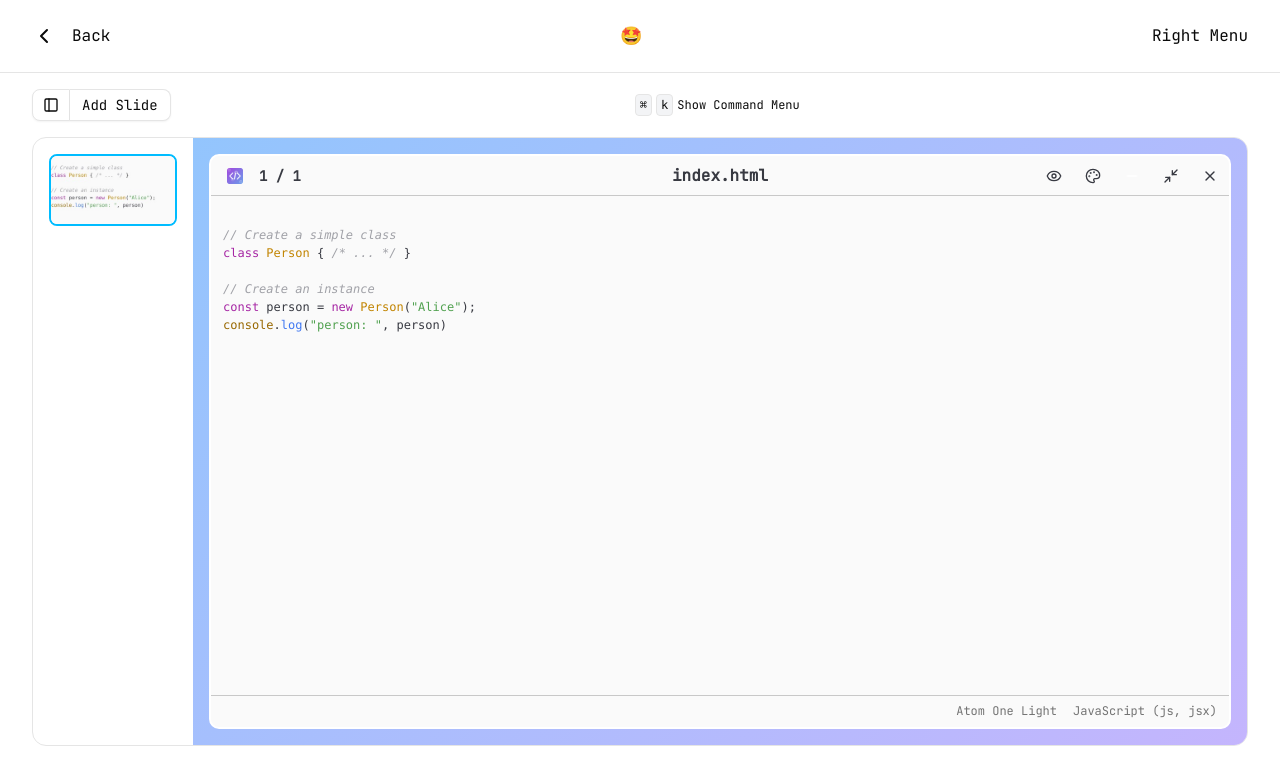
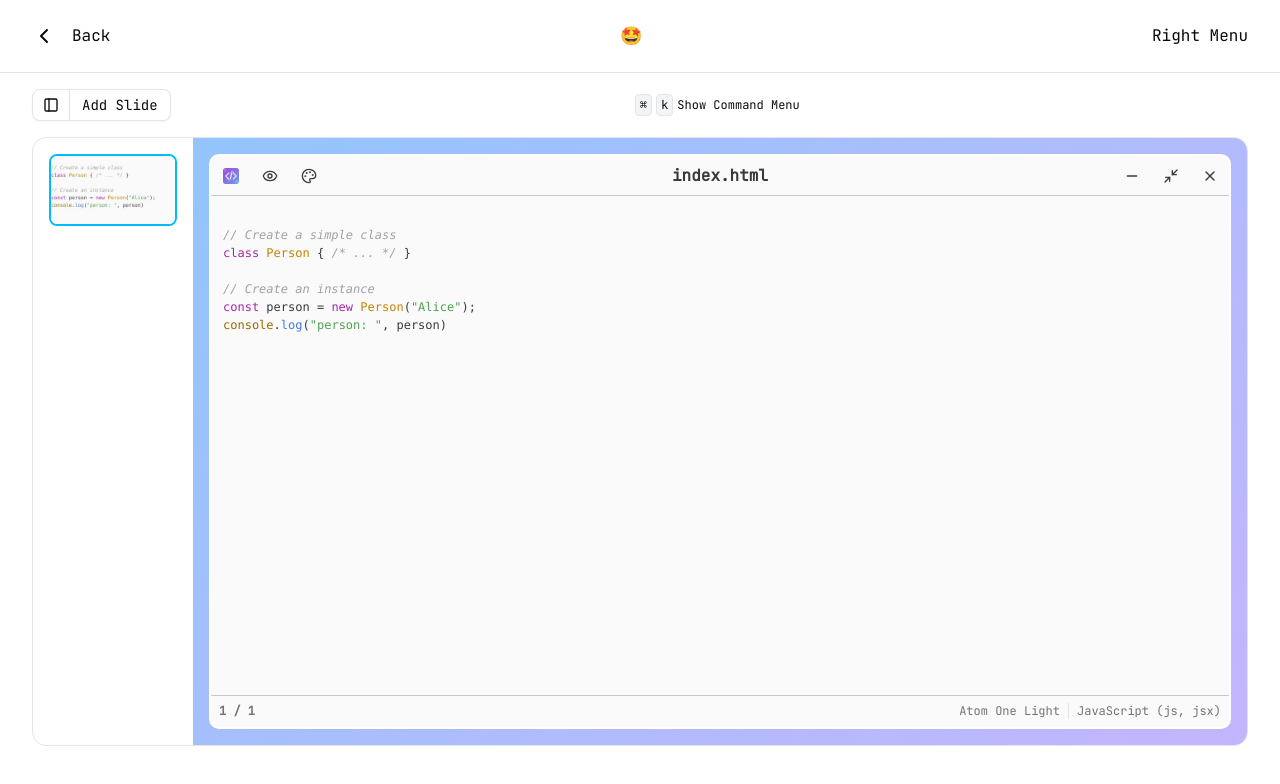
Before and after one commit to Novsochetra/dev-utils, a React (Vite) app: page /animate-code in a window 1280 px wide. Shown: the top 784 px of the page. Built offline with nearby package versions, Linux system fonts and the light colour scheme.

Commit message:
fix(animate-code): broke layout animate code on small screen & rearrange layout also

```diff
--- a/src/mini-apps/animate-code/screens/components/animate-code-status-bar.tsx
+++ b/src/mini-apps/animate-code/screens/components/animate-code-status-bar.tsx
@@ -7,10 +7,10 @@ import {
   CommandItem,
   CommandList,
 } from "@/vendor/shadcn/components/ui/command";
-import { useAtom, useSetAtom } from "jotai";
+import { useAtom, useAtomValue, useSetAtom } from "jotai";
 import { useHotkeys } from "react-hotkeys-hook";
 
-import { AppState } from "../../state/state";
+import { AppState, slideLengthAtom } from "../../state/state";
 import { Separator } from "@/vendor/shadcn/components/ui/separator";
 import {
   supportedHighlightJsLanguages,
@@ -24,13 +24,26 @@ const languages = supportedHighlightJsLanguages?.map((v) => ({
 
 export const AnimateCodeStatusBar = React.memo(() => {
   return (
-    <div className="w-full h-8 flex px-1 border-t border-t-black/20">
-      <div className="flex flex-1"></div>
-      <div className="flex flex-1"></div>
-      <div className="flex flex-1 items-center justify-end">
+    <div className="max-h-8 flex flex-1 px-2 border-t border-t-black/20 gap-4">
+      <LeftStatusBar />
+
+      <div className="flex flex-1 min-w-0 gap-2 justify-end items-center">
         <ChangeThemeStatusBarItem />
+        <div className="h-4 w-[1px] bg-border" />
         <ChangeLanguangeStatusBarItem />
       </div>
+    </div>
+  );
+});
+
+export const LeftStatusBar = React.memo(() => {
+  const previewSlideIdx = useAtomValue(AppState.previewSlideIdx);
+  const totalSlides = useAtomValue(slideLengthAtom);
+  return (
+    <div className="flex items-center overflow-hidden truncate shrink-0">
+      <p className="text-xs text-muted-foreground font-bold whitespace-nowrap overflow-hidden truncate text-ellipsis">
+        {(previewSlideIdx || 0) + 1} / {totalSlides}
+      </p>
     </div>
   );
 });
@@ -77,17 +90,10 @@ export const ChangeThemeStatusBarItem = React.memo(() => {
   }, [editorTheme]);
 
   return (
-    <div>
-      <div
-        className="px-2 py-1 hover:bg-black/20 rounded-sm"
-        onClick={() => {
-          setOpen(true);
-        }}
-      >
-        <p className="text-muted-foreground text-xs line-clamp-1 truncate">
+    <div className="flex min-w-0" onClick={() => setOpen(true)}>
+      <p className="text-muted-foreground text-xs line-clamp-1 truncate text-ellipsis">
         {editorThemeLabel}
       </p>
-      </div>
 
       <CommandDialog
         open={open}
@@ -158,17 +164,15 @@ export const ChangeLanguangeStatusBarItem = React.memo(() => {
   }, [previewLanguage]);
 
   return (
-    <div>
     <div
-        className="px-2 py-1 hover:bg-black/20 rounded-sm"
+      className="flex min-w-0"
       onClick={() => {
         setOpen(true);
       }}
     >
-        <p className="text-muted-foreground text-xs line-clamp-1 truncate">
+      <p className="text-muted-foreground text-xs whitespace-nowrap overflow-hidden text-ellipsis">
         {previewLanguageLabel}
       </p>
-      </div>
 
       <CommandDialog
         open={open}
--- a/src/mini-apps/animate-code/screens/components/toolbar.tsx
+++ b/src/mini-apps/animate-code/screens/components/toolbar.tsx
@@ -14,7 +14,7 @@ import {
   XIcon,
 } from "lucide-react";
 
-import { AppState, slideLengthAtom, store } from "../../state/state";
+import { AppState, store } from "../../state/state";
 import { AppActions } from "../../state/actions";
 import {
   Mode,
@@ -104,7 +104,7 @@ export const Toolbar = memo(
         <div className="flex h-10 w-full border-b border-b-black/20">
           {isApplePlatform() ? <LeftMacToolbar /> : <LeftToolbar />}
 
-          <div className="flex flex-1 items-center justify-center px-4">
+          <div className="flex flex-1 items-center justify-center px-4 shrink-0 box-border">
             <ToolbarTitle />
           </div>
 
@@ -116,26 +116,15 @@ export const Toolbar = memo(
 );
 
 export const RightToolbar = memo(() => {
-  const {
-    enableButtonChangeBackground,
-    enableButtonPlay,
-    enableButtonMinimize,
-    enableButtonResize,
-    enableButtonPreview,
-  } = useContext(ToolbarContext);
+  const { enableButtonMinimize, enableButtonResize } =
+    useContext(ToolbarContext);
   const previewResizeDirection = useAtomValue(AppState.previewResizeDirection);
 
   return (
-    <div className="flex-1 flex items-center justify-end">
-      {enableButtonPreview ? <ButtonPreview /> : null}
-
-      {enableButtonChangeBackground ? <GradientButton /> : null}
-
-      {enableButtonPlay ? <ButtonPlayPaused /> : null}
-
+    <div className="flex flex-1 items-center justify-end">
       {enableButtonMinimize ? (
         <div className="h-full aspect-square flex items-center justify-center hover:bg-black/20 transition-colors">
-          <MinusIcon className="text-white" size={16} />
+          <MinusIcon size={16} />
         </div>
       ) : null}
 
@@ -167,7 +156,7 @@ const RightMacToolbar = memo(() => {
   } = useContext(ToolbarContext);
 
   return (
-    <div className="flex items-center gap-2 px-4">
+    <div className="flex flex-1 items-center justify-end gap-2 pr-2 box-border">
       {enableButtonPreview ? <ButtonPreview /> : null}
 
       {enableButtonChangeBackground ? <GradientButton /> : null}
@@ -225,7 +214,7 @@ const ButtonPlayPaused = memo(() => {
     const isPlaying = previewState === PreviewState.PLAY;
 
     if (isPlaying) {
-      return <PauseIcon className="text-white" size={16} />;
+      return <PauseIcon size={16} />;
     }
 
     if (previewState === PreviewState.FINISH) {
@@ -284,23 +273,26 @@ const ButtonPlayPaused = memo(() => {
 });
 
 export const LeftToolbar = memo(() => {
-  const previewSlideIdx = useAtomValue(AppState.previewSlideIdx);
-  const totalSlides = useAtomValue(slideLengthAtom);
+  const {
+    enableButtonPlay,
+    enableButtonPreview,
+    enableButtonChangeBackground,
+  } = useContext(ToolbarContext);
 
   return (
-    <div className="flex sm:flex-1 gap-4">
-      <div className="flex">
+    <div className="flex flex-1">
+      <div className="h-full aspect-square flex items-center justify-center">
         <img
           src="./assets/icons/android-chrome-192x192.png "
-          className="w-4 h-4 self-center ml-4 rounded-xs"
+          className="w-4 h-4 rounded-xs"
         />
       </div>
 
-      <div className="items-center hidden sm:flex sm:visible">
-        <p className="text-sm font-bold">
-          {(previewSlideIdx || 0) + 1} / {totalSlides}
-        </p>
-      </div>
+      {enableButtonPreview ? <ButtonPreview /> : null}
+
+      {enableButtonChangeBackground ? <GradientButton /> : null}
+
+      {enableButtonPlay ? <ButtonPlayPaused /> : null}
     </div>
   );
 });
@@ -312,11 +304,9 @@ const LeftMacToolbar = memo(() => {
     enableButtonClose,
     enableActionButtonClose,
   } = useContext(ToolbarContext);
-  const previewSlideIdx = useAtomValue(AppState.previewSlideIdx);
-  const totalSlides = useAtomValue(slideLengthAtom);
 
   return (
-    <div className="flex items-center gap-2 pl-4 shrink">
+    <div className="flex flex-1 items-center gap-2 shrink overflow-hidden pl-2 box-border">
       {/* Traffic lights */}
       <div className="flex gap-2">
         {enableButtonClose ? (
@@ -369,16 +359,12 @@ const LeftMacToolbar = memo(() => {
         {enableButtonResize ? <ButtonMacResizeToolbar /> : null}
       </div>
 
-      {/* Optional app icon */}
-      <img
-        src="./assets/icons/android-chrome-192x192.png"
-        className="w-4 h-4 rounded-xs ml-4"
-      />
-
-      {/* Slide counter */}
-      <span className="hidden sm:flex sm:text-sm font-medium">
-        {(previewSlideIdx || 0) + 1} / {totalSlides}
-      </span>
+      <div className="h-full aspect-square hidden sm:flex items-center justify-center">
+        <img
+          src="./assets/icons/android-chrome-192x192.png"
+          className="w-2 h-2 sm:w-4 sm:h-4 rounded-xs"
+        />
+      </div>
     </div>
   );
 });
@@ -432,7 +418,7 @@ export const ToolbarTitle = memo(() => {
     <input
       type="text"
       value={title}
-      className="outline-none focus-visible:outline-none w-full overflow-scroll text-center font-extrabold truncate"
+      className="outline-none focus-visible:outline-none w-full overflow-scroll text-center font-extrabold truncate text-ellipsis line-clamp-1"
       onChange={(e) => setTitle(e.target.value)}
     />
   );
```
Lines whose indentation alone changed are shown as unchanged.
